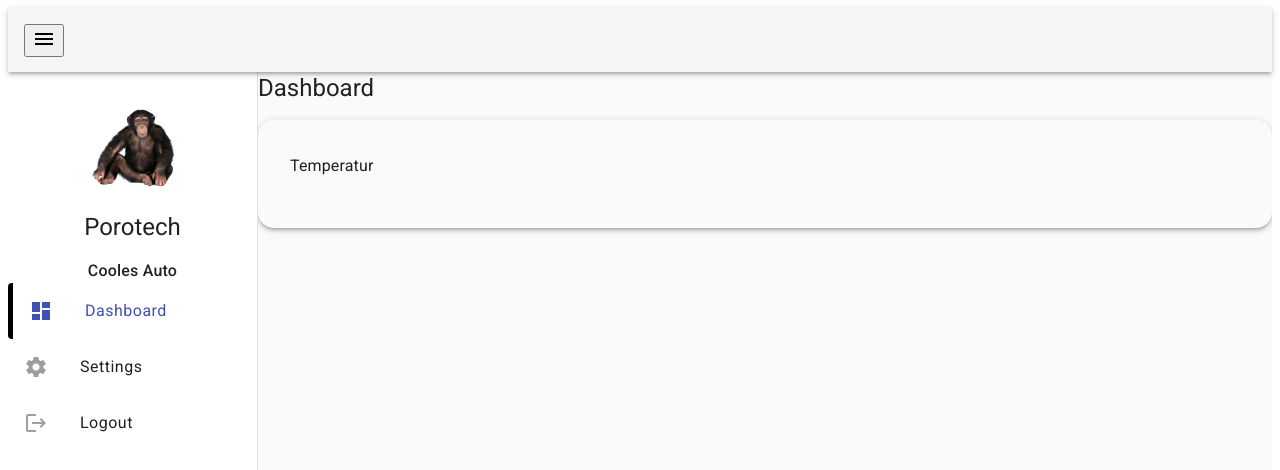
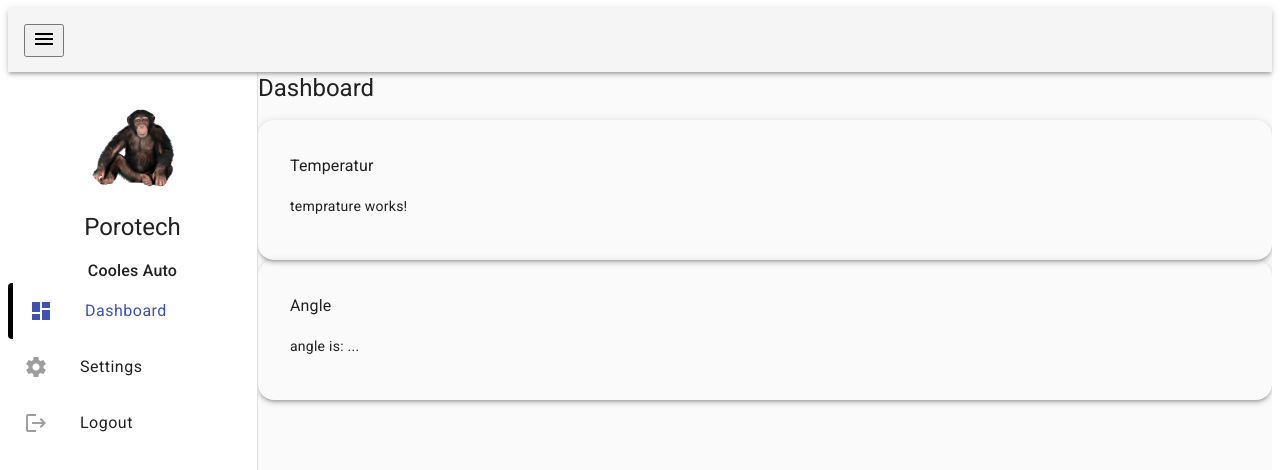
Before and after one commit to fes-wiesbaden/23be13-p3-iot-gruppe-5-porotech-industries, an Angular app: page /dashboard in a window 1280 px wide. Shown: the top 470 px of the page. Built offline with nearby package versions, Linux system fonts and the light colour scheme.

Commit message:
better widget data handling and show content

```diff
--- a/src/app/components/widget/widget.component.ts
+++ b/src/app/components/widget/widget.component.ts
@@ -1,12 +1,14 @@
 import { Widget } from '@/app/models/dashboard';
+import { NgComponentOutlet } from '@angular/common';
 import { Component, input } from '@angular/core';
 
 @Component({
   selector: 'app-widget',
-  imports: [],
+  imports: [NgComponentOutlet],
   template: `
     <div class="container mat-elevation-z3">
       <h3 class="m-0">{{ data().label }}</h3>
+      <ng-container [ngComponentOutlet]="data().content" />
     </div>
   `,
   styles: `
--- a/src/app/pages/dashboard/dashboard.component.ts
+++ b/src/app/pages/dashboard/dashboard.component.ts
@@ -1,25 +1,23 @@
-import { Component } from '@angular/core';
+import { Component, inject } from '@angular/core';
 import { WidgetComponent } from "../../components/widget/widget.component";
 import { Widget } from '@/app/models/dashboard';
-import { TempratureComponent } from './widgets/temprature/temprature.component';
+import { DashboardService } from '@/app/services/dashboard.service';
 
 @Component({
   selector: 'app-dashboard',
   imports: [WidgetComponent],
+  providers: [DashboardService],
   template: `
     <h1>Dashboard</h1>
 
-    <app-widget [data]="data"></app-widget>
+    @for (w of store.widgets(); track w.id) {
+    <app-widget [data]="w" />
+  }
   `,
   styles: `
 
   `
 })
 export class DashboardComponent {
-
-  data: Widget = {
-    id: 1,
-    label: 'Temperatur',
-    content: TempratureComponent
-  }
+  store = inject(DashboardService);
 }
--- /dev/null
+++ b/src/app/services/dashboard.service.ts
@@ -0,0 +1,22 @@
+import { Injectable, signal } from '@angular/core';
+import { TempratureComponent } from '../pages/dashboard/widgets/temprature/temprature.component';
+import { Widget } from '../models/dashboard';
+import { AngleComponent } from '../pages/dashboard/widgets/angle/angle.component';
+
+@Injectable()
+export class DashboardService {
+  widgets = signal<Widget[]>([
+    {
+      id: 1,
+      label: 'Temperatur',
+      content: TempratureComponent,
+    },
+    {
+      id: 2,
+      label: 'Angle',
+      content: AngleComponent,
+    },
+  ]);
+
+  constructor() { }
+}
```
Also changed, not shown: 1 other file (tests, documents, lock files or other folders).
